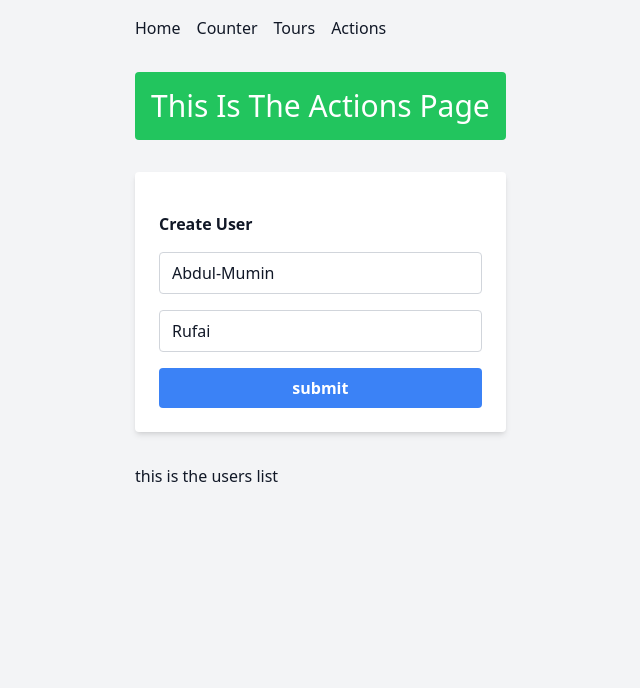
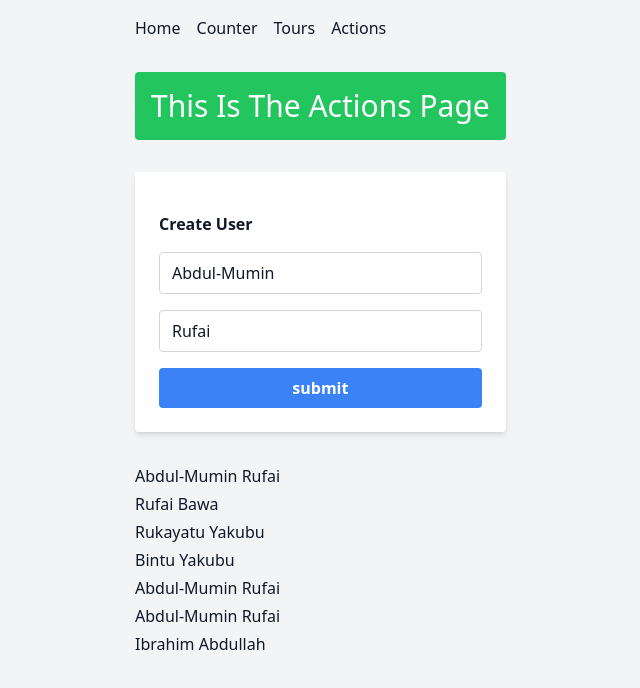
Before and after one commit to abdul-mumin-rufai/next.js-typeScript-tutorials, a Next.js app: page /actions in a window 1280 px wide. Shown: the top 688 px of the page, without its empty margins (121-761 px from the left). Built offline with nearby package versions, Linux system fonts and the light colour scheme.

Commit message:
fetchUsers: fetchUsers and displays them on them actions page. also i revalidate the actions page to display new users

```diff
--- a/components/userList.tsx
+++ b/components/userList.tsx
@@ -6,11 +6,17 @@ const UserList = async () => {
   const users = await fetchUsers();
   return (
     <div>
-        <h1>
-            this is the users list
-        </h1>
+      {users.length ? <div>
+        {users.map((user) => {
+          return (
+            <h1 key={user.id}>
+              <p className='capitalize mt-1'>{user.firstName} { user.lastName}</p>
+            </h1>
+          )
+        })}
+      </div>:<p className='text-3xl font-bold capitalize'>please there is no usres yet</p>}
     </div>
   )
 }
 
-export default UserList
+export default UserList;
--- a/users.json
+++ b/users.json
@@ -1,3 +1 @@
-[{"firstName":"Abdul-Mumin","lastName":"Rufai","id":"1778268766809"},
-{"firstName":"Rufai","lastName":"Bawa","id":"1778268786471"},
-{"firstName":"Rukayatu","lastName":"Yakubu","id":"1778268806994"}]
+[{"firstName":"Abdul-Mumin","lastName":"Rufai","id":"1778268766809"},{"firstName":"Rufai","lastName":"Bawa","id":"1778268786471"},{"firstName":"Rukayatu","lastName":"Yakubu","id":"1778268806994"},{"firstName":"Bintu","lastName":"Yakubu","id":"1778402912201"},{"firstName":"Abdul-Mumin","lastName":"Rufai","id":"1778403210023"},{"firstName":"Abdul-Mumin","lastName":"Rufai","id":"1778403256159"},{"firstName":"Ibrahim ","lastName":"Abdullah","id":"1778403297670"}]
--- a/utils/actions.ts
+++ b/utils/actions.ts
@@ -1,5 +1,6 @@
 'use server'
 import { readFile, writeFile } from "fs/promises";
+import { revalidatePath } from "next/cache";
 
 
 interface User {
@@ -14,9 +15,11 @@ export const createUser = async (formData: FormData) => {
     const lastName = formData.get('lastName') as string;
     const newUser: User = { firstName, lastName, id: Date.now().toString() }
     await saveUser(newUser);
+    revalidatePath('/actions') // revalidating the actions page
 };
 
 // we have to fetch the users and push the new user to it
+// after we fetch the user we have to revalidate the page we will display the users to update it whenn an new user is added
 export const fetchUsers = async (): Promise<User[]> => {
     const results = await readFile('users.json', { encoding: 'utf8' });
     const users = results ? JSON.parse(results) : [];
```
